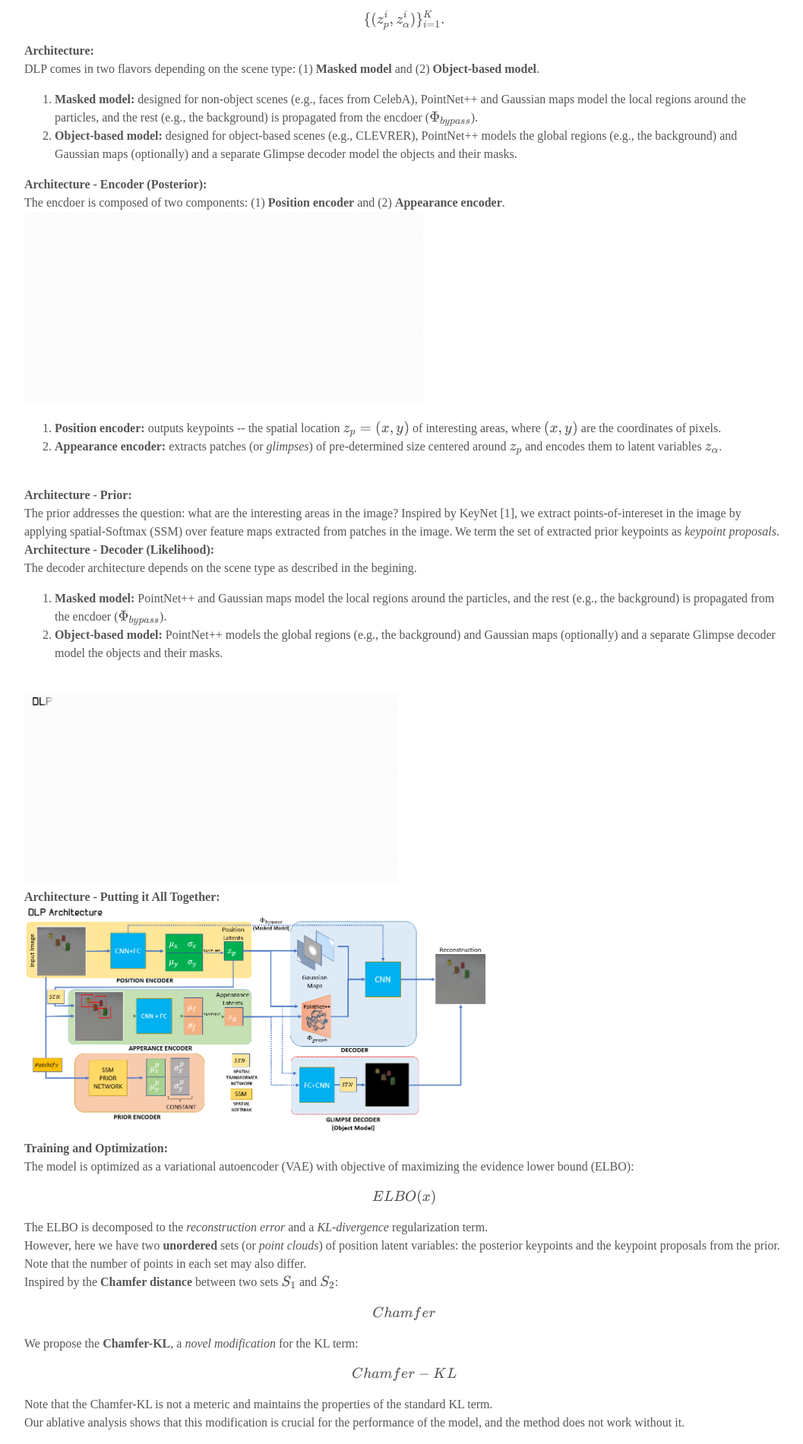
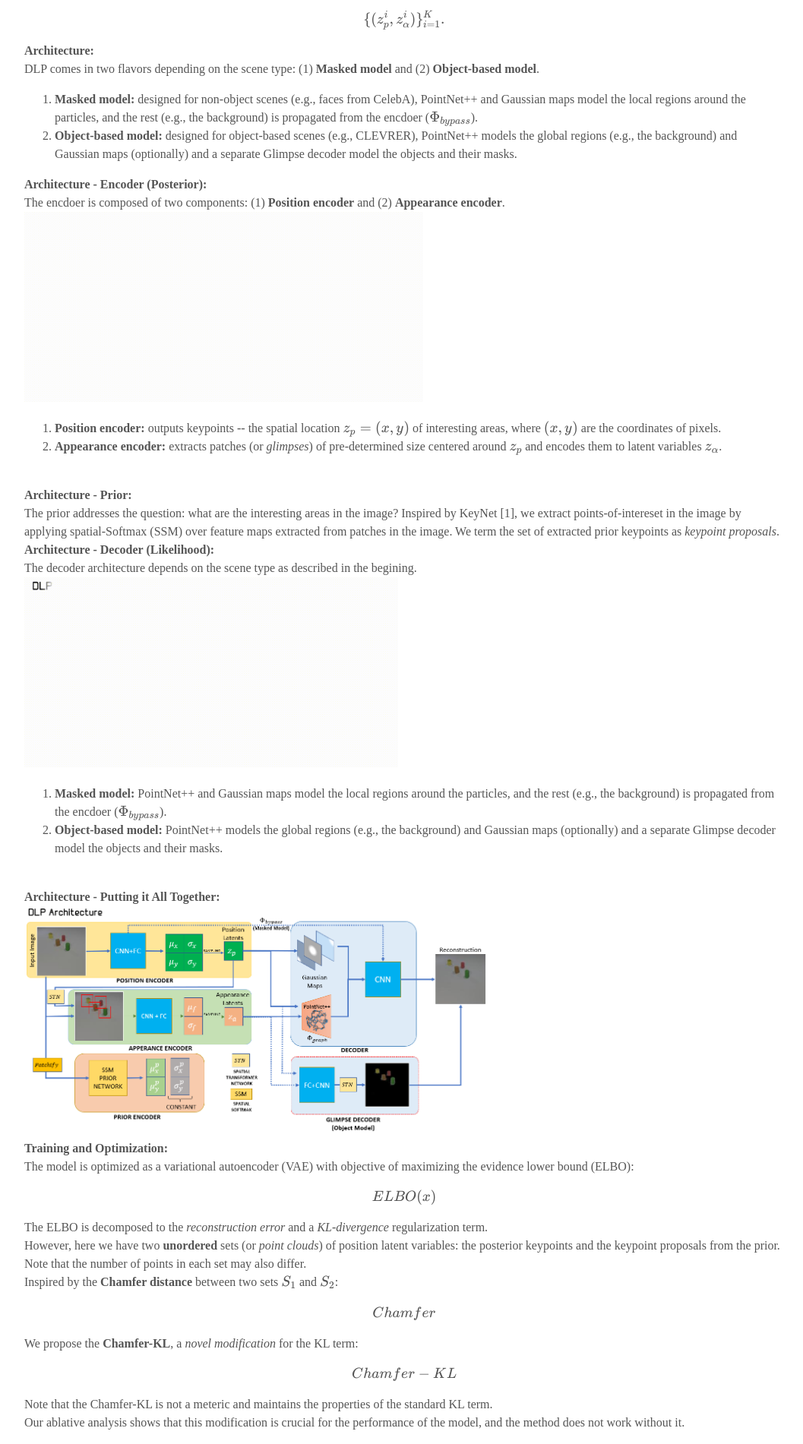
Before and after one commit to taldatech/deep-latent-particles-web, a Jekyll site: the page built from index.md, in a window 1280 px wide. Shown: the part 1556-3457 px from the top of the page at 76% size, without its empty margins (108-1165 px from the left). Built offline with Jekyll 4.4.1, drawn with Linux system fonts in a browser that asks for light colours; nearby versions of some CDN libraries; some web fonts are replaced.

```diff
--- a/index.md
+++ b/index.md
@@ -64,12 +64,12 @@
 <b>Architecture - Decoder (Likelihood):</b>
 <br>
 The decoder architecture depends on the scene type as described in the begining.
+<br>
+<img src="https://raw.githubusercontent.com/taldatech/deep-latent-particles-web/main/assets/dlp_decoder.gif" style="height:250px">
 <ol>
   <li><b>Masked model:</b> PointNet++ and Gaussian maps model the local regions around the particles, and the rest (e.g., the background) is propagated from the encdoer (\(\Phi_{bypass} \)).</li>
   <li><b>Object-based model:</b> PointNet++ models the global regions (e.g., the background) and Gaussian maps (optionally) and a separate Glimpse decoder model the objects and their masks.</li>
 </ol>
-<br>
-<img src="https://raw.githubusercontent.com/taldatech/deep-latent-particles-web/main/assets/dlp_decoder.gif" style="height:250px">
 <br>
 
 <b>Architecture - Putting it All Together:</b>
```
